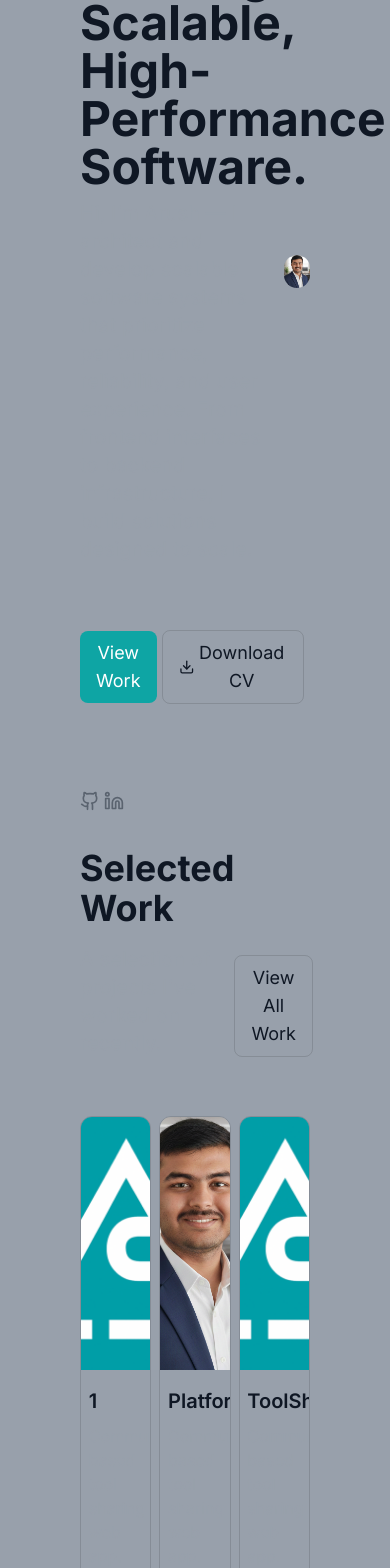
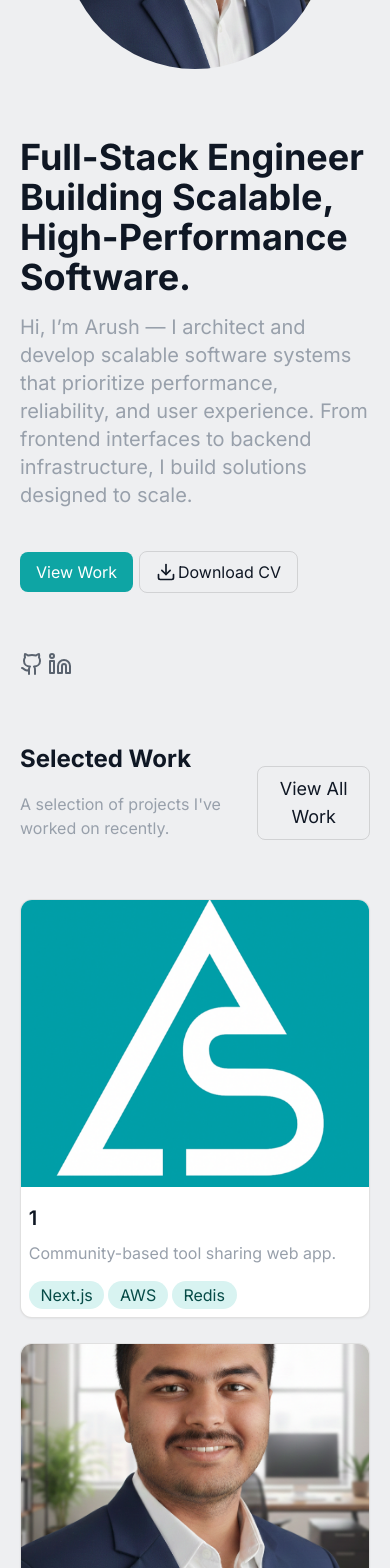
Before and after one commit to arush-shri/portfolio, a Next.js app: page / in a window 390 px wide. Shown: the part 320-1888 px from the top of the page. Built offline with nearby package versions, Linux system fonts and the light colour scheme.

Commit message:
home page responsive

```diff
--- a/app/globals.css
+++ b/app/globals.css
@@ -14,5 +14,9 @@
 
 @theme {
   --color-grey-light: #f6f7f9;
-  --color-grey-dark: #98a0ab;
+  --color-grey-dark: #eeeff1;
 }
+
+html {
+  scroll-behavior: smooth;
+}
--- a/app/page.tsx
+++ b/app/page.tsx
@@ -6,13 +6,13 @@ import Image from "next/image";
 export default function Home() {
 	return (
 		<div className="flex flex-col">
-			<section className="flex flex-row min-h-screen items-center justify-between px-20">
-				<div className="flex w-[50vw] min-h-screen flex-col justify-start pt-[15dvh]">
-					<span className="font-bold text-[#0F1724] text-5xl">
+			<section className="flex flex-col md:flex-row min-h-screen items-center justify-between px-5 lg:px-20">
+				<div className="flex w-full md:w-1/2 md:min-h-screen flex-col justify-start pt-[8dvh] md:pt-[15dvh] order-2 md:order-1">
+					<span className="font-bold text-[#0F1724] text-4xl md:text-5xl">
 						Full-Stack Engineer Building Scalable, High-Performance
 						Software.
 					</span>
-					<span className="text-[#98A0AB] text-xl pt-2">
+					<span className="text-[#98A0AB] text-xl md:text-xl pt-4 md:pt-3">
 						Hi, I’m Arush — I architect and develop scalable
 						software systems that prioritize performance,
 						reliability, and user experience. From frontend
@@ -20,71 +20,81 @@ export default function Home() {
 						designed to scale.
 					</span>
 
-					<div className="flex flex-row gap-x-[1.5vw] pt-[8dvh] items-center">
-						<button className="text-lg px-4 py-2 bg-[#0EA5A4] text-white rounded-lg cursor-pointer transition-all duration-200 hover:-translate-y-1">
+					<div className="flex flex-row w-full gap-x-[1.5vw] pt-[5dvh] md:pt-[8dvh] items-center">
+						<button className="text-md md:text-lg px-4 py-2 bg-[#0EA5A4] text-white rounded-lg cursor-pointer transition-all duration-200 hover:-translate-y-1">
 							View Work
 						</button>
-						<button className="flex flex-row items-center gap-x-[0.5vw] text-lg px-4 py-2 border-1 border-[#0000001F] text-[#0F1724] rounded-lg cursor-pointer transition-all duration-200 hover:-translate-y-1">
+						<a
+							href="/docs/Arush Shrivastava.pdf"
+							download
+							className="flex flex-row items-center gap-x-[0.5vw] text-md md:text-lg px-4 py-2 border-1 border-[#0000001F] text-[#0F1724] rounded-lg cursor-pointer transition-all duration-200 hover:-translate-y-1"
+						>
 							<Download className="w-5 sm:w-6 text-[#0F1724]" />
 							<span>Download CV</span>
-						</button>
+						</a>
 					</div>
 
-					<div className="flex flex-row gap-x-[1vw] pt-[10dvh] items-center">
+					<div className="flex flex-row gap-x-[1vw] pt-[7dvh] md:pt-[10dvh] items-center">
 						<a
 							href="https://github.com/arush-shri"
 							target="_blank"
 							rel="noopener noreferrer"
 						>
-							<Github className="w-5 sm:w-6 text-[#5a636f] hover:text-[#000000] transition" />
+							<Github className="md:w-6 text-[#5a636f] hover:text-[#000000] transition" />
 						</a>
 						<a
 							href="https://www.linkedin.com/in/arush-shri"
 							target="_blank"
 							rel="noopener noreferrer"
 						>
-							<Linkedin className="w-5 sm:w-6 text-[#5a636f] hover:text-[#000000] transition" />
+							<Linkedin className="md:w-6 text-[#5a636f] hover:text-[#000000] transition" />
 						</a>
 					</div>
 				</div>
-				<div className="flex w-[50vw] min-h-screen flex-col justify-center items-end pt-[6dvh]">
+				<div
+					className="flex w-full md:w-1/2 md:min-h-screen flex-col justify-center items-center
+                md:items-end pt-[15dvh] order-1 md:order-2"
+				>
 					<Image
-						className="rounded-4xl w-3/4"
+						className="rounded-full md:rounded-4xl w-3/4 aspect-square md:aspect-auto object-cover md:h-auto"
 						src="/images/myPic.png"
-						alt="Next.js logo"
+						alt="My pic"
 						width={801}
 						height={988}
 						priority
 					/>
 				</div>
 			</section>
-			<section className="min-h-screen flex flex-col justify-center px-20">
+			<section className="md:min-h-screen flex flex-col justify-center px-5 lg:px-20 mt-[8dvh] md:mt-0">
 				<div className="flex flex-row w-full justify-between items-center">
 					<div className="flex flex-col">
-						<span className="font-bold text-[#0F1724] text-4xl">
+						<span className="font-bold text-[#0F1724] text-2xl md:text-4xl">
 							Selected Work
 						</span>
-						<span className="text-[#98A0AB] text-xl mt-[2dvh]">
+						<span className="text-[#98A0AB] text-md md:text-xl mt-[2dvh] ">
 							A selection of projects I've worked on recently.
 						</span>
 					</div>
 					<ViewWorkButton />
 				</div>
-				<div className="flex flex-row gap-x-[2vw] w-full mt-[7dvh] justify-between items-center">
+				<div className="flex flex-col md:flex-row gap-x-[2vw] w-full mt-[7dvh] justify-between items-center">
 					<WorkCard index={0} />
 					<WorkCard index={1} />
 					<WorkCard index={2} />
 				</div>
 			</section>
-			<section className="min-h-screen flex flex-col justify-center px-20">
+			<section className="min-h-screen flex flex-col justify-center px-5 lg:px-20">
 				<div className="flex flex-row w-full justify-between items-center">
-					<span className="font-bold text-[#0F1724] text-4xl">
+					<span className="font-bold text-[#0F1724] text-2xl md:text-4xl">
 						Experience
 					</span>
 				</div>
 				<ExperienceList />
 			</section>
-			<section className="flex flex-col justify-center px-40">
+			<section
+				id="resume"
+				className="flex flex-col justify-center px-5 lg:px-40"
+			>
 				<a
 					href="/docs/Arush Shrivastava.pdf"
 					download
--- a/components/experienceList.tsx
+++ b/components/experienceList.tsx
@@ -11,13 +11,13 @@ export default function ExperienceList(): ReactElement {
 		<div className="flex flex-col w-full mt-[2dvh]">
 			{data.map((item, index) => (
 				<div
-					className={`grid grid-cols-4 gap-x-[2vw] py-[3dvh] border-b border-[#0000001F] last:border-b-0`}
+					className={`md:grid md:grid-cols-4 gap-x-[2vw] py-[3dvh] border-b border-[#0000001F] last:border-b-0`}
 					key={index}
 				>
 					<div>
 						<span className="text-[#98A0AB] text-md">{`${item.startAt} — ${item.endAt}`}</span>
 					</div>
-					<div className="flex flex-col col-span-3">
+					<div className="flex flex-col md:col-span-3 mt-[1dvh] md:mt-0">
 						<span className="font-semibold text-[#0F1724] text-2xl">
 							{item.company}
 						</span>
--- a/components/header.tsx
+++ b/components/header.tsx
@@ -57,12 +57,12 @@ export default function Header(): ReactElement {
 				<div className="hidden md:flex flex-row gap-x-[2vw] items-center">
 					<HeaderNavLink title={"Work"} navTo={"/work"} />
 					<HeaderNavLink title={"About"} navTo={"/about"} />
-					<span
-						onClick={handleResume}
-						className="text-lg transition-all duration-200 ease-in-out hover:text-[#0F1724] text-[#98A0AB]"
+					<a
+						href="/#resume"
+						className="text-lg cursor-pointer transition-all duration-200 ease-in-out hover:text-[#0F1724] text-[#98A0AB]"
 					>
 						Resume
-					</span>
+					</a>
 					<button
 						onClick={handleContact}
 						className="px-4 py-2 bg-[#0EA5A4] text-white rounded-lg hover:bg-[#0F1724] transition-all duration-200 hover:-translate-y-1"
@@ -95,12 +95,12 @@ export default function Header(): ReactElement {
 				<div className="md:hidden pt-6 justify-self-end flex flex-col gap-4 px-6 bg-white shadow-xs h-[100vh] w-2/3 sm:w-1/2">
 					<HeaderNavLink title={"Work"} navTo={"/work"} />
 					<HeaderNavLink title={"About"} navTo={"/about"} />
-					<span
-						onClick={handleResume}
-						className="text-lg transition-all duration-200 ease-in-out hover:text-[#0F1724] text-[#98A0AB]"
+					<a
+						href="/#resume"
+						className="text-lg transition-all duration-200 ease-in-out hover:text-[#0F1724] text-[#98A0AB] cursor-pointer"
 					>
 						Resume
-					</span>
+					</a>
 					<button
 						onClick={handleContact}
 						className="text-lg px-4 py-2 bg-[#0EA5A4] text-white rounded-lg hover:bg-[#0F1724] transition-all duration-200 hover:-translate-y-1"
--- a/components/workCard.tsx
+++ b/components/workCard.tsx
@@ -19,7 +19,8 @@ export default function WorkCard({ index }: { index: number }): ReactElement {
 	return (
 		<div
 			onClick={handleClick}
-			className="flex flex-col rounded-xl w-full overflow-hidden border-1 border-[#0000001F] cursor-pointer"
+			className="flex flex-col mb-[3dvh] md:mb-0 rounded-xl w-full overflow-hidden bg-white shadow-xs
+            border-1 border-[#0000001F] cursor-pointer"
 		>
 			<Image
 				src={data.images[0]}
@@ -27,7 +28,7 @@ export default function WorkCard({ index }: { index: number }): ReactElement {
 				alt="Project Image"
 				width={512}
 				height={512}
-				className="w-full h-[30dvh] object-cover"
+				className="w-full h-[34dvh] md:h-[32dvh] object-cover"
 			/>
 			<div className="px-[2vw] pb-[2vw] flex flex-col">
 				<span className="font-semibold text-[#0F1724] text-xl mt-[2dvh]">
@@ -39,7 +40,7 @@ export default function WorkCard({ index }: { index: number }): ReactElement {
 				<div className="flex flex-row gap-x-[1vw] mt-[2dvh]">
 					{data.stack.slice(0, 3).map((item, index) => (
 						<span
-							className="text-[#064B47] px-[1vw] py-[0.2dvh] bg-[#d8f3f1] rounded-full text-md"
+							className="text-[#064B47] px-[3vw] md:px-[1vw] py-[0.2dvh] bg-[#d8f3f1] rounded-full text-md"
 							key={index}
 						>
 							{item}
```
